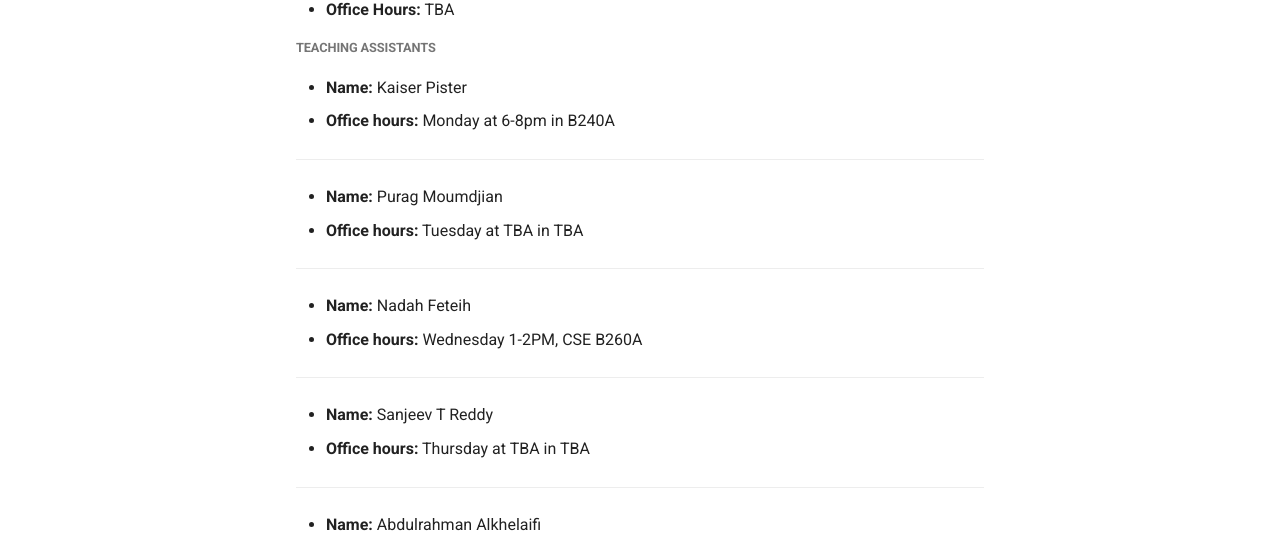
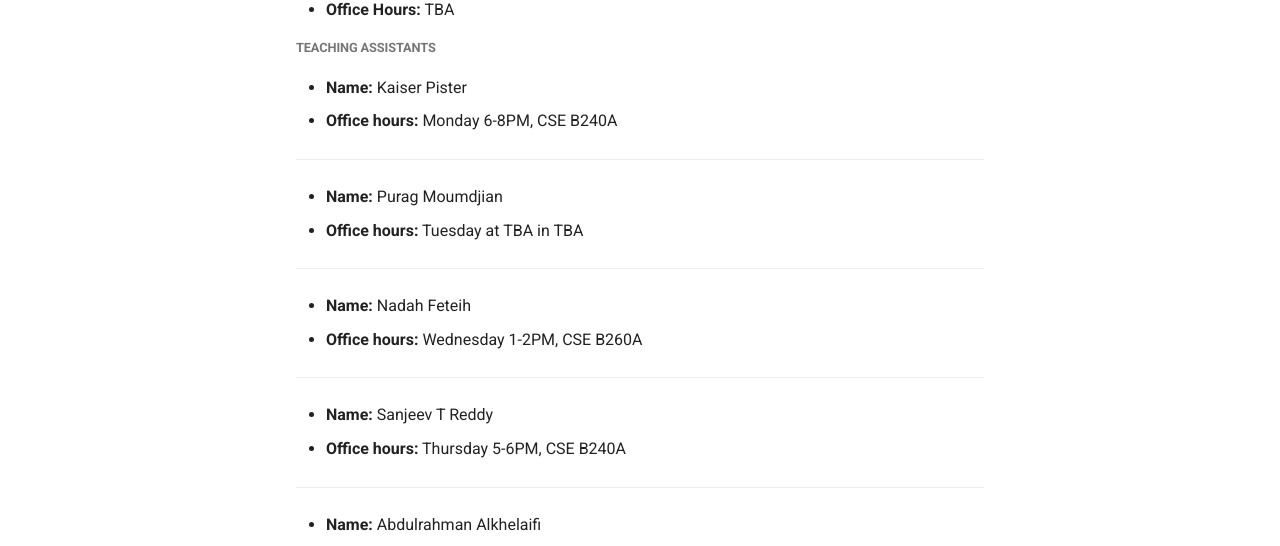
Before and after one commit to kpister/cse130-summer19-b, an MkDocs documentation site: the page built from docs/contact.md, in a window 1280 px wide and 1139 px high. Shown: the part 480-1026 px from the top of the window. Built offline with MkDocs 1.6.1 and Material for MkDocs 9.7.7, drawn with Linux system fonts in a browser that asks for light colours; old or Windows-style settings are respelled for this version of MkDocs.

Commit message:
removed dead link, updated office hours

```diff
--- a/docs/contact.md
+++ b/docs/contact.md
@@ -16,7 +16,7 @@ post a private question or contact the course staff by email.
 ##### Teaching Assistants
 
 - **Name:** Kaiser Pister
-- **Office hours:** Monday at 6-8pm in B240A
+- **Office hours:** Monday 6-8PM, CSE B240A
 <hr/>
 - **Name:** Purag Moumdjian
 - **Office hours:** Tuesday at TBA in TBA
@@ -25,7 +25,7 @@ post a private question or contact the course staff by email.
 - **Office hours:** Wednesday 1-2PM, CSE B260A
 <hr/>
 - **Name:** Sanjeev T Reddy
-- **Office hours:** Thursday at TBA in TBA
+- **Office hours:** Thursday 5-6PM, CSE B240A
 <hr/>
 - **Name:** Abdulrahman Alkhelaifi
 - **Office hours:** Friday at TBA in TBA
```
Also changed, not shown: docs/lectures/week1/index.md (+0 -1 lines).
